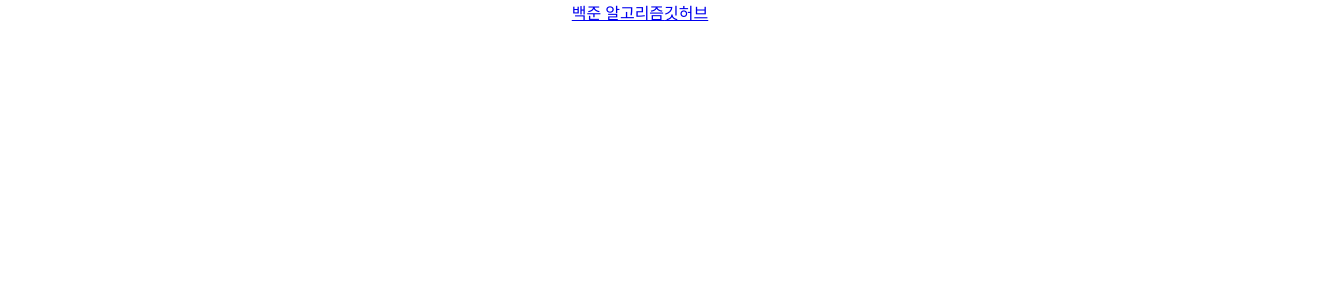
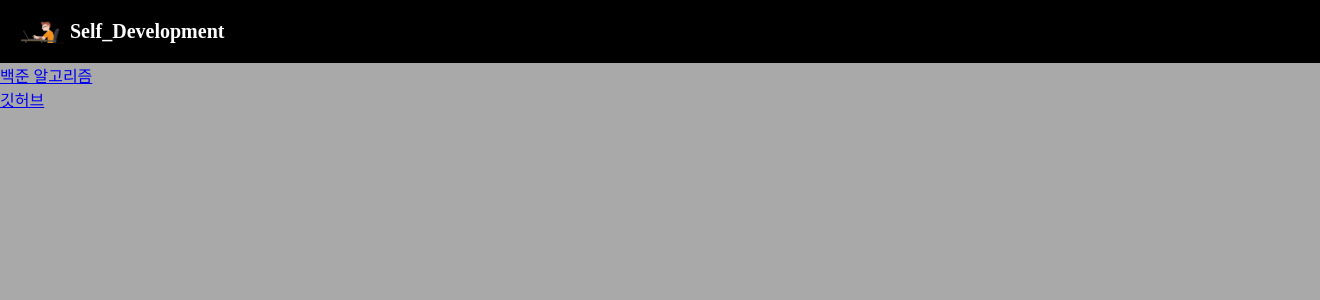
Before and after one commit to JaeHyunYu/Web_Projects, a React (Create React App) app in the folder self_dev_react_ver/: page / in a window 1280 px wide. Shown: the top 300 px of the page, 1320 px wide, since content can reach past the window. Built offline with nearby package versions, Linux system fonts and the light colour scheme.

Commit message:
updating!

```diff
--- a/self_dev_react_ver/src/App.css
+++ b/self_dev_react_ver/src/App.css
@@ -1,13 +1,8 @@
-.App {
-  text-align: center;
-}
 
-.App-logo {
-  height: 40vmin;
-  pointer-events: none;
-}
+
 body {
   font-family: 'nanumsquare';
+  background-color: darkgray;
 }
 .black-nav{
   background-color: black;
@@ -23,35 +18,13 @@
   margin-top: 30px;
   text-align: left;
   padding-left: 20px;
-  padding-right: 20px;
+  padding-right: 20px
+
+  ;
 }
 
-@media (prefers-reduced-motion: no-preference) {
-  .App-logo {
-    animation: App-logo-spin infinite 20s linear;
-  }
-}
 
-.App-header {
-  background-color: #282c34;
-  min-height: 100vh;
-  display: flex;
-  flex-direction: column;
-  align-items: center;
-  justify-content: center;
-  font-size: calc(10px + 2vmin);
-  color: white;
-}
 
 .App-link {
   color: #61dafb;
 }
-
-@keyframes App-logo-spin {
-  from {
-    transform: rotate(0deg);
-  }
-  to {
-    transform: rotate(360deg);
-  }
-}
--- a/self_dev_react_ver/src/App.js
+++ b/self_dev_react_ver/src/App.js
@@ -4,11 +4,21 @@
 import './App.css';
 
 function App() {
+  let imgurl="study.png"
   return (
+
     <div className="App">
-      <a href="https://www.acmicpc.net/" target="_blank">백준 알고리즘</a>
-    <a href="https://github.com/JaeHyunYu" target="_blank">깃허브</a>
 
+      <div className='black-nav'>
+
+        <img src={imgurl} style={{width:40, backgroundColor:'black'}}></img> &nbsp; Self_Development
+      </div>
+      <div>
+        <a href="https://www.acmicpc.net/" target="_blank">백준 알고리즘</a>
+      </div>
+      <div>
+        <a href="https://github.com/JaeHyunYu" target="_blank">깃허브</a>
+      </div>
     </div>
   );
 }
```
Also changed, not shown: self_dev_react_ver/public/study.png (added).
